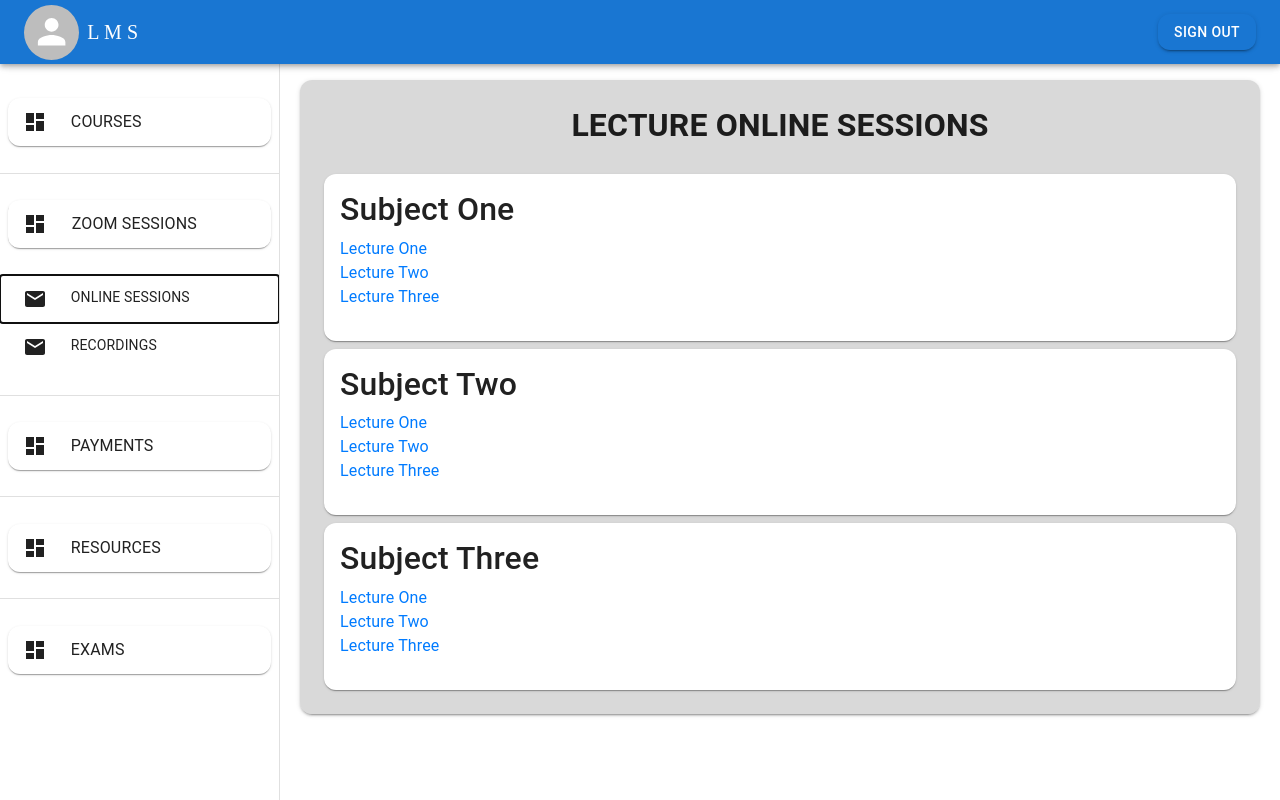
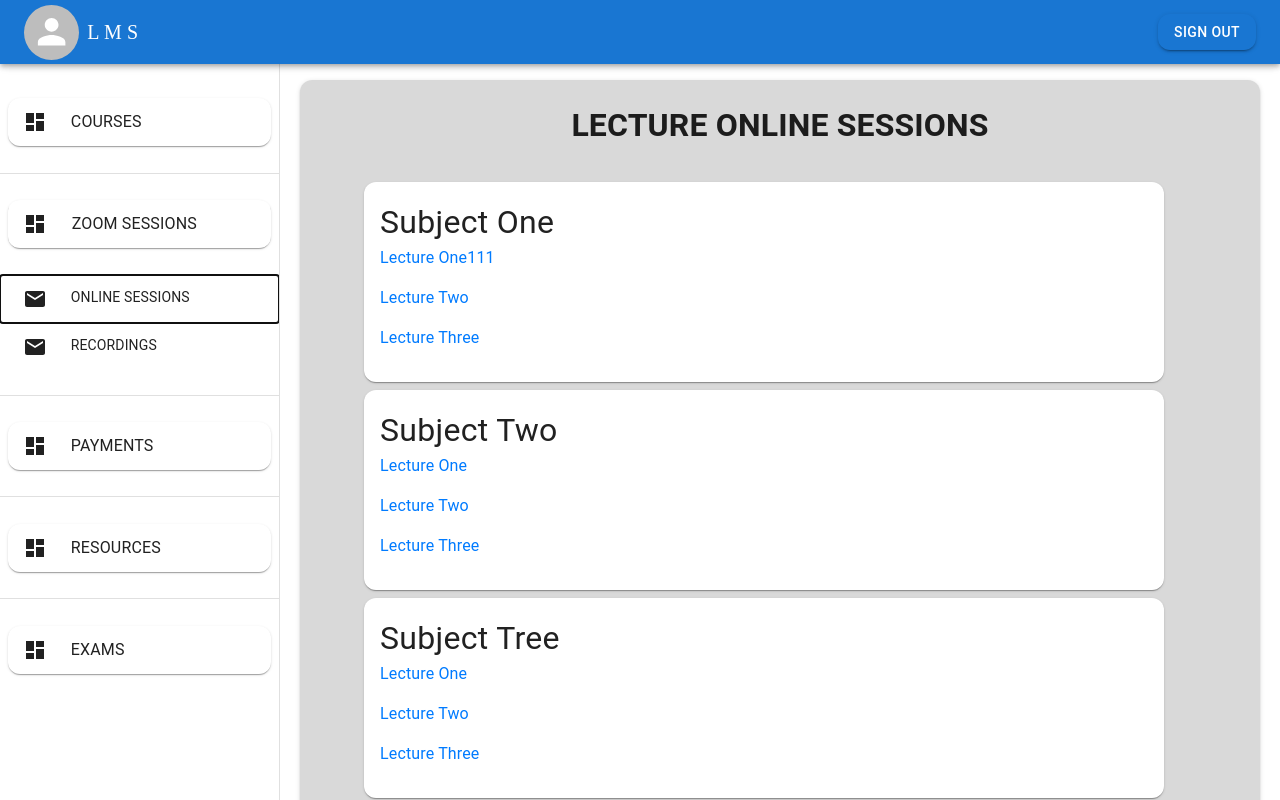
Before and after one commit to nipuna20/MEDEX-SMS-FrontEnd, a React (Create React App) app: page / in a window 1280 px wide. Both pictures are taken after a click on the button "ONLINE SESSIONS". Shown: the top 800 px of the page. Built offline with nearby package versions, Linux system fonts and the light colour scheme.

Commit message:
update code

```diff
--- a/src/Pages/ZoomOnlineSessions.js
+++ b/src/Pages/ZoomOnlineSessions.js
@@ -76,7 +76,7 @@
 //   );
 // }
 
-import React, { useEffect, useState } from 'react';
+import React, { useEffect, useState } from "react";
 import {
   Avatar,
   Box,
@@ -98,6 +98,111 @@ export default function ZoomRecordings() {
   const [recordings, setRecordings] = useState([]);
   const [loading, setLoading] = useState(true);
 
+  {
+    /* //// my code start //// */
+  }
+  const sampleArray = [
+    {
+      subject: "Subject One",
+      links: [
+        {
+          title: "Lecture One111",
+          url: "https://zoom.us/sample-recording-1",
+        },
+        {
+          title: "Lecture Two",
+          url: "https://zoom.us/sample-recording-2",
+        },
+        {
+          title: "Lecture Three",
+          url: "https://zoom.us/sample-recording-3",
+        },
+      ],
+    },
+    {
+      subject: "Subject Two",
+      links: [
+        {
+          title: "Lecture One",
+          url: "https://zoom.us/sample-recording-1",
+        },
+        {
+          title: "Lecture Two",
+          url: "https://zoom.us/sample-recording-2",
+        },
+        {
+          title: "Lecture Three",
+          url: "https://zoom.us/sample-recording-3",
+        },
+      ],
+    },
+    {
+      subject: "Subject Tree",
+      links: [
+        {
+          title: "Lecture One",
+          url: "https://zoom.us/sample-recording-1",
+        },
+        {
+          title: "Lecture Two",
+          url: "https://zoom.us/sample-recording-2",
+        },
+        {
+          title: "Lecture Three",
+          url: "https://zoom.us/sample-recording-3",
+        },
+      ],
+    },
+    {
+      subject: "Subject four",
+      links: [
+        {
+          title: "Lecture One",
+          url: "https://zoom.us/sample-recording-1",
+        },
+        {
+          title: "Lecture Two",
+          url: "https://zoom.us/sample-recording-2",
+        },
+        {
+          title: "Lecture Three",
+          url: "https://zoom.us/sample-recording-3",
+        },
+      ],
+    },
+  ];
+
+  const subjectCards = (item, index) => (
+    <Grid key={index} xs={7} sm={8} md={10} lg={10} xl={10}>
+      <Card
+        sx={{
+          borderRadius: 3,
+          marginTop: 1,
+          padding: 2,
+        }}
+      >
+        <Typography sx={{fontSize:"32px"}}>{item.subject}</Typography>
+        <ul>
+
+            <Stack spacing={2} key={index}>
+            {item.links.map((link, linkIndex) => (
+            <li key={linkIndex}>
+              <a href={link.url} target="_blank" rel="noopener noreferrer">
+                {link.title}
+              </a>
+            </li>
+          ))}
+            </Stack>
+
+        </ul>
+      </Card>
+    </Grid>
+  );
+
+  {
+    /* //// my code end //// */
+  }
+
   useEffect(() => {
     // Simulate fetching data with a timeout
     const fetchRecordings = async () => {
@@ -106,23 +211,24 @@ export default function ZoomRecordings() {
         // Sample data to simulate an API response
         const sampleData = [
           {
-            title: 'Lecture One',
-            url: 'https://zoom.us/sample-recording-1',
+            title: "Lecture One",
+            url: "https://zoom.us/sample-recording-1",
           },
           {
-            title: 'Lecture Two',
-            url: 'https://zoom.us/sample-recording-2',
+            title: "Lecture Two",
+            url: "https://zoom.us/sample-recording-2",
           },
           {
-            title: 'Lecture Three',
-            url: 'https://zoom.us/sample-recording-3',
+            title: "Lecture Three",
+            url: "https://zoom.us/sample-recording-3",
           },
         ];
+
         // Simulate network delay
         await new Promise((resolve) => setTimeout(resolve, 1000));
         setRecordings(sampleData);
       } catch (error) {
-        console.error('Error fetching sessions:', error);
+        console.error("Error fetching sessions:", error);
       } finally {
         setLoading(false);
       }
@@ -132,7 +238,7 @@ export default function ZoomRecordings() {
   }, []);
 
   if (loading) {
-    return <div style={{ textAlign: 'center' }}>Loading sessions..</div>;
+    return <div style={{ textAlign: "center" }}>Loading sessions..</div>;
   }
 
   if (recordings.length === 0) {
@@ -149,26 +255,41 @@ export default function ZoomRecordings() {
         }}
         elevation={2}
       >
-        <div style={{ textAlign: 'center' }}>No online sessions available.</div>
+        <div style={{ textAlign: "center" }}>No online sessions available.</div>
       </Card>
     );
   }
 
   return (
+    <>
       <Card
         sx={{
           borderRadius: 3,
           backgroundColor: "rgb(180, 180, 179, 0.5 )",
-        margin: '1rem',
-        padding: '1rem',
-        width: '75vw',   // Set a reasonable width to avoid overflow
-        float: 'left',  // Align the Card to the left
-        boxSizing: 'border-box', // Ensures padding is included in width and height
+          margin: "1rem",
+          padding: "1rem",
+          width: "75vw", // Set a reasonable width to avoid overflow
+          float: "left", // Align the Card to the left
+          boxSizing: "border-box", // Ensures padding is included in width and height
         }}
         elevation={2}
       >
         <div>
-        <h2 style={{ textAlign: 'center', marginTop: 10, marginBottom: 30 }}><b>LECTURE ONLINE SESSIONS</b></h2>
+          <h2 style={{ textAlign: "center", marginTop: 10, marginBottom: 30 }}>
+            <b>LECTURE ONLINE SESSIONS</b>
+          </h2>
+          {/* //// my code start //// */}
+          <Grid
+            container
+            justifyContent="center"
+            alignItems="center"
+            spacing={4}
+            marginTop={3}
+            marginBottom={3}
+          >
+            {sampleArray.map((card, key) => subjectCards(card, key))}
+          </Grid>
+          {/* //// my code end //// */}
 
           <Card
             sx={{
@@ -182,7 +303,11 @@ export default function ZoomRecordings() {
               {recordings.map((recording, index) => (
                 <Stack spacing={2} key={index}>
                   <li>
-                  <a href={recording.url} target="_blank" rel="noopener noreferrer">
+                    <a
+                      href={recording.url}
+                      target="_blank"
+                      rel="noopener noreferrer"
+                    >
                       {recording.title}
                     </a>
                   </li>
@@ -203,7 +328,11 @@ export default function ZoomRecordings() {
               {recordings.map((recording, index) => (
                 <Stack spacing={2} key={index}>
                   <li>
-                  <a href={recording.url} target="_blank" rel="noopener noreferrer">
+                    <a
+                      href={recording.url}
+                      target="_blank"
+                      rel="noopener noreferrer"
+                    >
                       {recording.title}
                     </a>
                   </li>
@@ -224,7 +353,11 @@ export default function ZoomRecordings() {
               {recordings.map((recording, index) => (
                 <Stack spacing={2} key={index}>
                   <li>
-                  <a href={recording.url} target="_blank" rel="noopener noreferrer">
+                    <a
+                      href={recording.url}
+                      target="_blank"
+                      rel="noopener noreferrer"
+                    >
                       {recording.title}
                     </a>
                   </li>
@@ -232,8 +365,8 @@ export default function ZoomRecordings() {
               ))}
             </ul>
           </Card>
-
         </div>
       </Card>
+    </>
   );
 }
```
Lines whose indentation alone changed are shown as unchanged.
